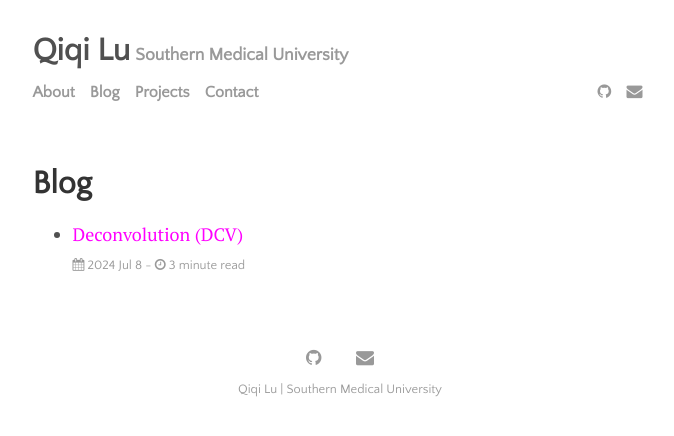
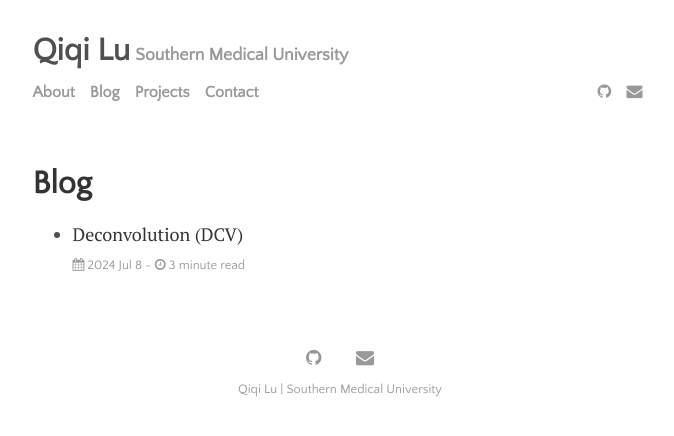
Before and after one commit to Recklexx/Recklexx.github.io, a Jekyll site: the page built from menu/blog.md, in a window 1280 px wide. Shown: the top 436 px of the page, without its empty margins (300-974 px from the left). Built offline with Jekyll 4.4.1, drawn with Linux system fonts in a browser that asks for light colours.

Commit message:
Update _base.scss

```diff
--- a/_sass/_base.scss
+++ b/_sass/_base.scss
@@ -34,9 +34,8 @@ h1, h2, h3, h4, h5, h6 {
 
 a {
   text-decoration: none;
-  color: Magenta;
   // text-decoration: underline;
-  // color: $dark-gray-color;
+  color: $dark-gray-color;
 }
 
 a:hover {
```
